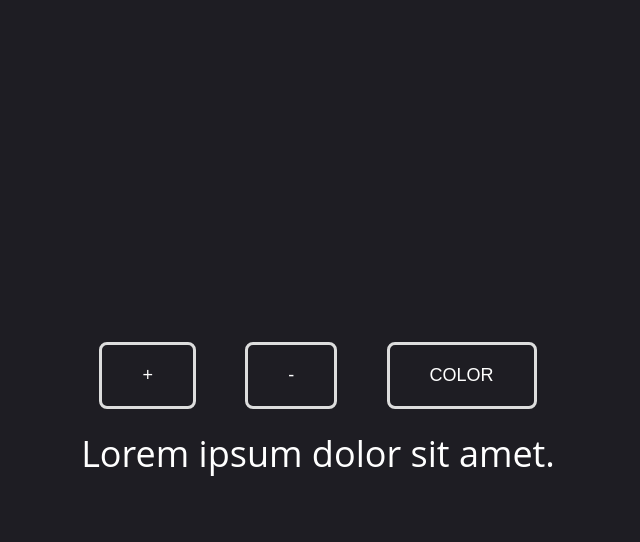
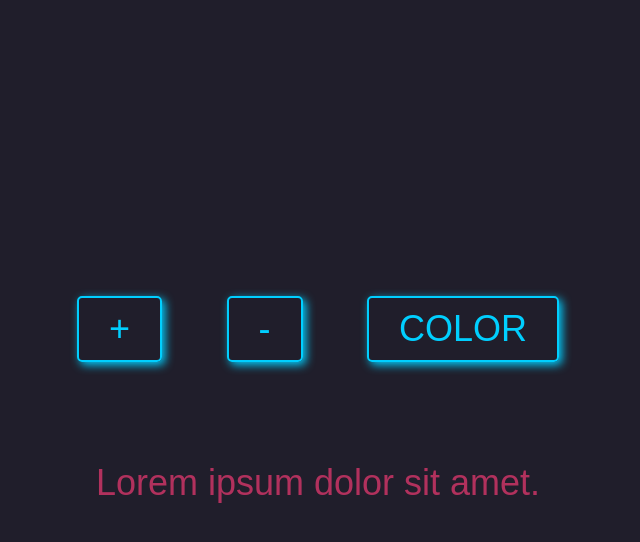
Before and after one commit to gibondesign/Js_project2, a plain HTML site: page index.html in a window 1280 px wide. Both pictures are taken after a click on the button "COLOR". Shown: the whole page, without its empty margins (322-962 px from the left). Drawn offline with Linux system fonts and the light colour scheme.

Commit message:
working code v1.0

```diff
--- a/js/main.js
+++ b/js/main.js
@@ -1,10 +1,34 @@
+const plusBtn = document.querySelector('.sizeUp')
+const minusBtn = document.querySelector('.sizeDown')
+const colorBtn = document.querySelector('.color')
+const p1 = document.querySelector('.text p ')
+const styles = window.getComputedStyle(p1);
+const paragraphFontSize = styles.getPropertyValue('font-size');
+let basicFontSize = parseInt(paragraphFontSize)
+
+
+const fontIncrease = () => {
+    basicFontSize += 5
+    p1.style.fontSize = basicFontSize + 'px'
+}
+
+const fontDecrease = () => {
+    basicFontSize -= 5
+    p1.style.fontSize = basicFontSize + 'px'
+}
 
 
 
-const p = document.querySelector('p')
-
-console.log(p.hasAttribute('style'));
+const colorChange = () => {
+    let r = Math.floor(Math.random() * 256)
+    let g = Math.floor(Math.random() * 256)
+    let b = Math.floor(Math.random() * 256)
+    p1.style.color = `rgb(${r},${g},${b})`
+}
 
 
-p.removeAttribute('nazwa_atrybutu')
-// usuwa wskazany atrybut
+
+
+plusBtn.addEventListener('click', fontIncrease)
+minusBtn.addEventListener('click', fontDecrease)
+colorBtn.addEventListener('click', colorChange)
--- a/sass/main.scss
+++ b/sass/main.scss
@@ -12,7 +12,7 @@ body {
     height: 100vh;
     font-family: 'Montserrat', sans-serif;
     color: rgb(255, 255, 255);
-    background-color: rgba(82, 82, 82);
+    background-color: rgb(32, 30, 43);
 }
 
 div {
@@ -34,9 +34,9 @@ button {
     text-transform: uppercase;
     cursor: pointer;
     transition: color .3s, box-shadow .3s;
-    box-shadow: 3px 3px 10px #00cfff
+    box-shadow: 3px 3px 10px #00cfff;
 
-	&hover {
+	&:hover {
 		color: #00ffae;
 		box-shadow: 3px 3px 10px #00ffae;
 	}
```
Also changed, not shown: css/main.css, 1 other file.
